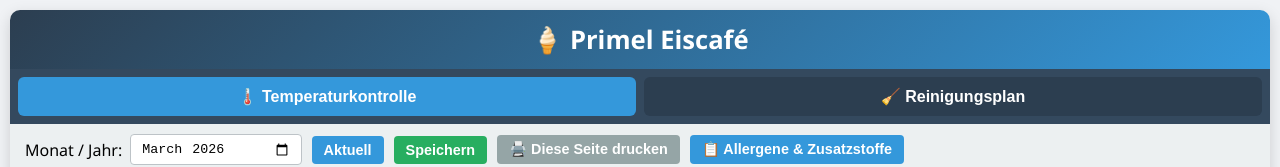
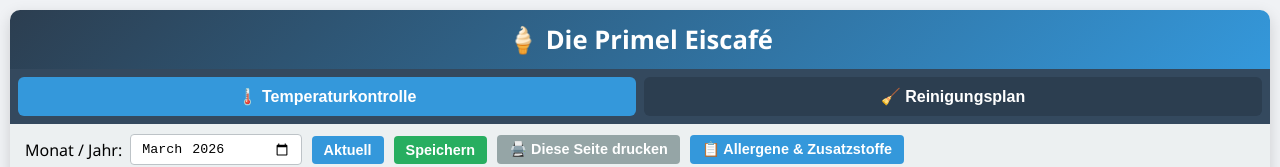
Before and after one commit to mouhamadeiah-cloud/temperaturkontrole, a plain HTML site: page index.html in a window 1280 px wide. Shown: the top 167 px of the page. Drawn offline with Linux system fonts and the light colour scheme; a script that the page names is missing.

Commit message:
Update index.html

```diff
--- a/index.html
+++ b/index.html
@@ -393,7 +393,7 @@
 
     <div class="container">
         <div class="app-header no-print">
-            <h1>🍦 Primel Eiscafé</h1>
+            <h1>🍦 Die Primel Eiscafé</h1>
         </div>
 
         <div class="nav-bar no-print">
```
